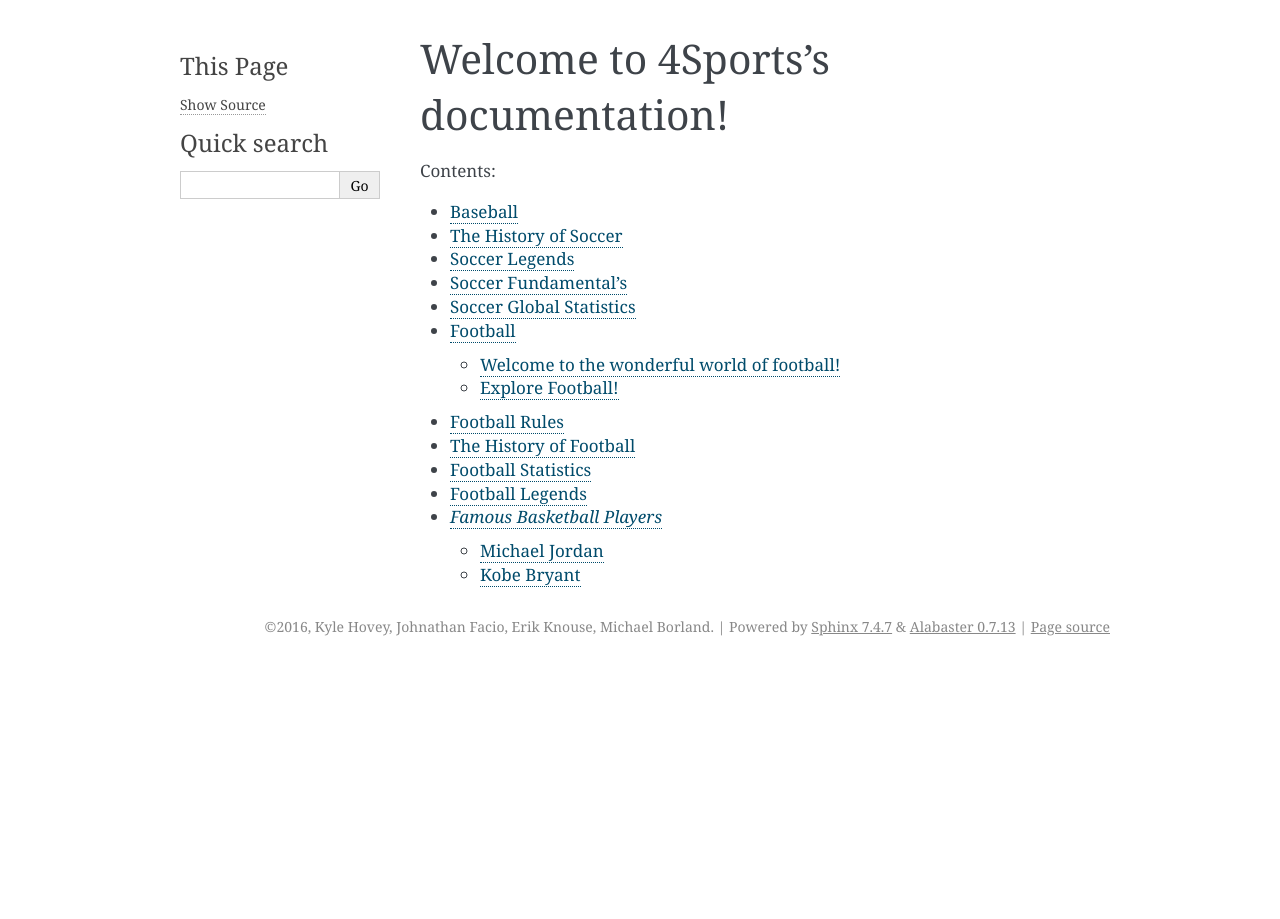
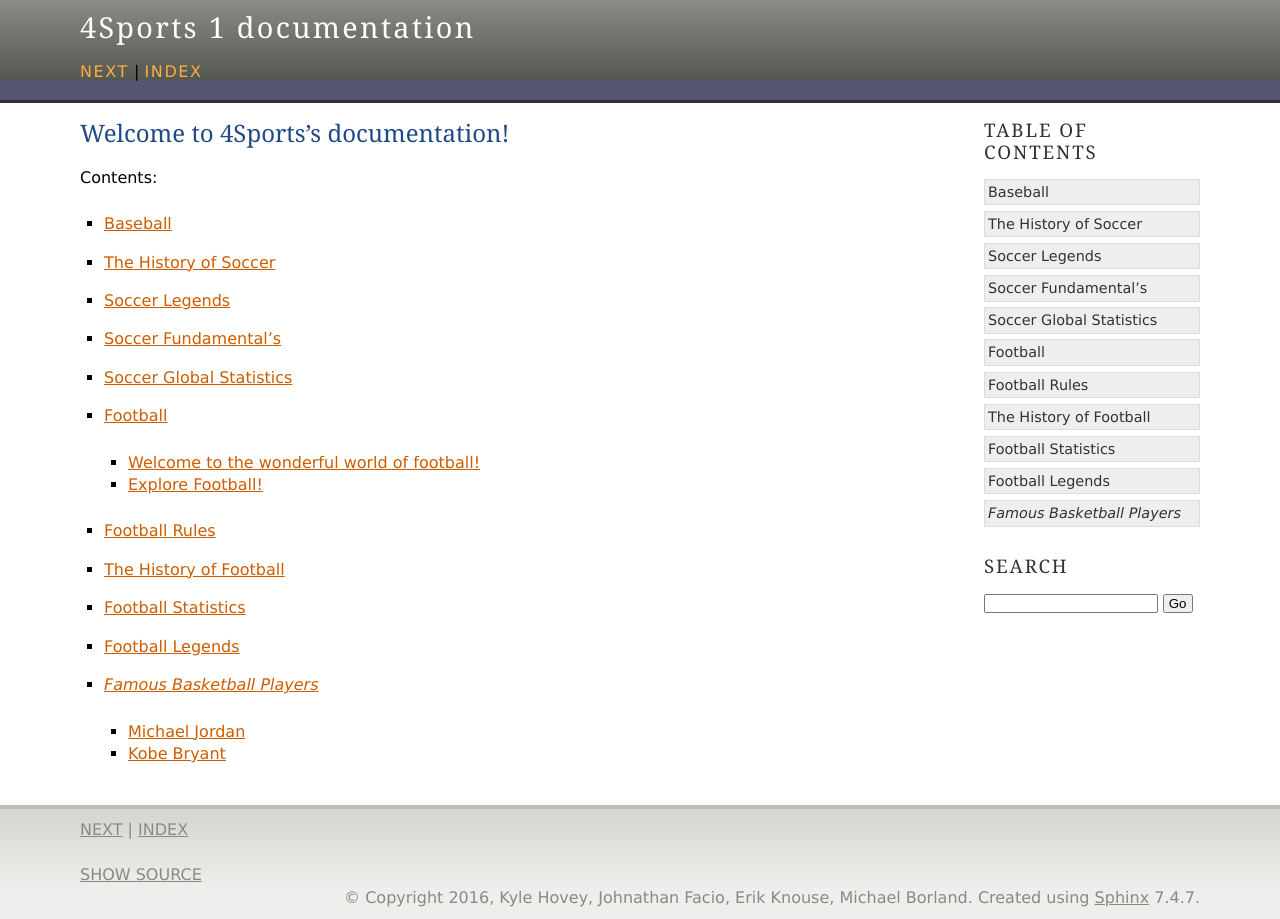
Before and after one commit to michaelborlandKeys/4Sports, a Sphinx documentation site: the page built from source/index.rst, in a window 1280 px wide. Built offline with Sphinx 7.4.7, drawn with Linux system fonts in a browser that asks for light colours; pages that are not in the unit, such as notebooks, are missing from menus.

Commit message:
Added the theme "agogo"

```diff
--- a/source/conf.py
+++ b/source/conf.py
@@ -123,13 +123,14 @@ todo_include_todos = False
 # The theme to use for HTML and HTML Help pages.  See the documentation for
 # a list of builtin themes.
 #
-html_theme = 'alabaster'
-
+html_theme = 'agogo'
 # Theme options are theme-specific and customize the look and feel of a theme
 # further.  For a list of options available for each theme, see the
 # documentation.
 #
-# html_theme_options = {}
+html_theme_options = {
+    "sidebarwidth": "15em"
+     }
 
 # Add any paths that contain custom themes here, relative to this directory.
 # html_theme_path = []
```
